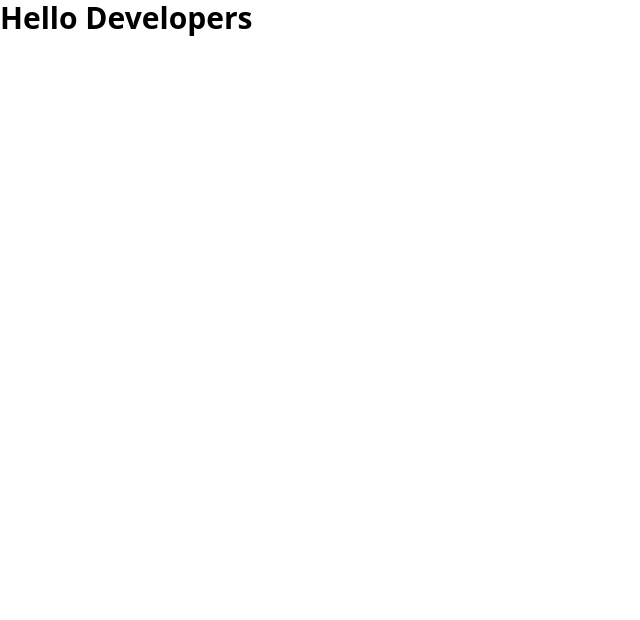
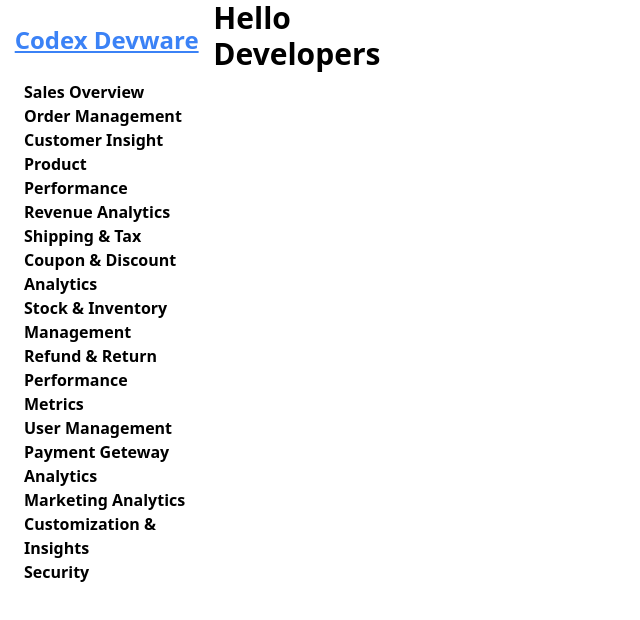
Before and after one commit to codex-devware/Codex-Nexus, a React (Vite) app in the folder client/: page / in a window 1280 px wide. Shown: the top 620 px of the page, without its empty margins (0-640 px from the left). Built offline with nearby package versions, Linux system fonts and the light colour scheme.

Commit message:
sidebar added

```diff
--- a/client/src/components/Home/TopBanner.jsx
+++ b/client/src/components/Home/TopBanner.jsx
@@ -1,8 +1,15 @@
+import Sidebar from "../SideBar/Sidebar";
+
 const TopBanner = () => {
   return (
-    <div>
-      <h1 className="text-3xl font-bold ">Hello Developers</h1>
-    </div>
+    <section className="grid grid-cols-12">
+      <div className="col-start-1 col-end-3">
+        <Sidebar />
+      </div>
+      <div className="">
+        <h1 className="text-3xl font-bold ">Hello Developers</h1>
+      </div>
+    </section>
   );
 };
 
--- /dev/null
+++ b/client/src/components/Sidebar/Sidebar.jsx
@@ -0,0 +1,32 @@
+const Sidebar = () => {
+  return (
+    <section>
+      <div>
+        <h1 className="text-2xl font-bold text-center mt-6 underline text-blue-500">
+          Codex Devware
+        </h1>
+        <div className="m-6 font-semibold text-md">
+          <ul>
+            <li>Sales Overview</li>
+            <li>Order Management</li>
+            <li>Customer Insight</li>
+            <li>Product Performance</li>
+            <li>Revenue Analytics</li>
+            <li>Shipping & Tax</li>
+            <li>Coupon & Discount Analytics</li>
+            <li>Stock & Inventory Management</li>
+            <li>Refund & Return</li>
+            <li>Performance Metrics</li>
+            <li>User Management</li>
+            <li>Payment Geteway Analytics</li>
+            <li>Marketing Analytics</li>
+            <li>Customization & Insights</li>
+            <li>Security</li>
+          </ul>
+        </div>
+      </div>
+    </section>
+  );
+};
+
+export default Sidebar;
--- a/client/tailwind.config.js
+++ b/client/tailwind.config.js
@@ -3,6 +3,10 @@ export default {
   content: ["./index.html", "./src/**/*.{js,ts,jsx,tsx}"],
 
   theme: {
+    fontFamily: {
+      sora: ["Sora", "sans-serif"],
+      inter: ["Inter", "sans-serif"],
+    },
     extend: {},
   },
   plugins: [],
```
